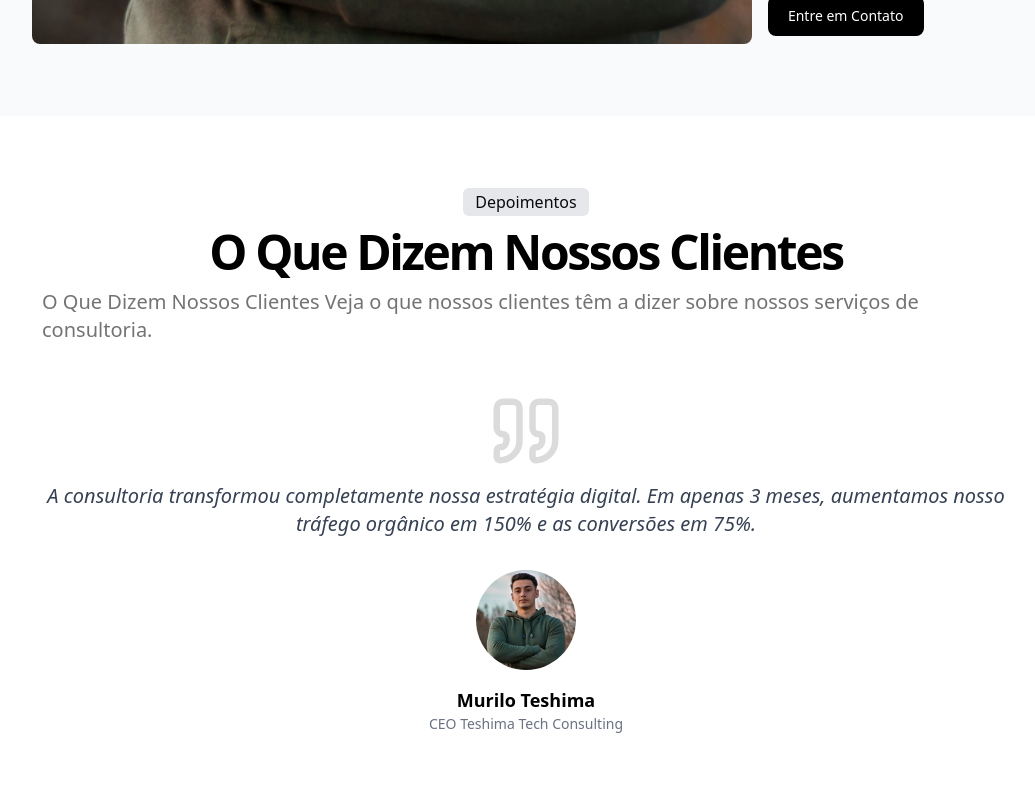
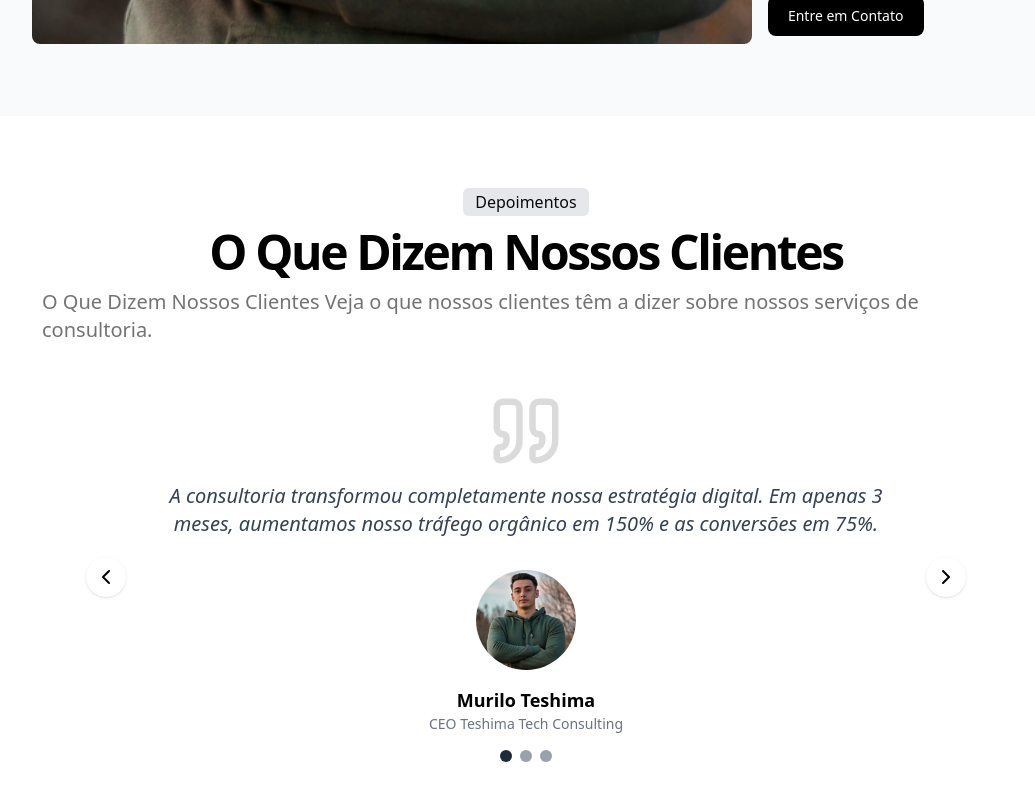
Before and after one commit to MuriloTeshima/teshimatech, a Next.js app: page / in a window 1280 px wide. Shown: the part 2806-3606 px from the top of the page, without its empty margins (114-1149 px from the left). Built offline with nearby package versions, Linux system fonts and the light colour scheme.

Commit message:
Carrocel finalizado

```diff
--- a/src/components/carousel.jsx
+++ b/src/components/carousel.jsx
@@ -1,6 +1,8 @@
-import React from "react"
+"use client"
+
+import { useState } from "react"
 import Image from "next/image"
-import { Quote } from "lucide-react"
+import { Quote, ChevronLeft, ChevronRight } from "lucide-react"
 
 const testimonialImg = "/images/profileimg.png"
 
@@ -13,39 +15,61 @@ const testimonials = [
       "A consultoria transformou completamente nossa estratégia digital. Em apenas 3 meses, aumentamos nosso tráfego orgânico em 150% e as conversões em 75%.",
     avatar: testimonialImg,
   },
-  // {
-  //   id: 2,
-  //   name: "Daniel Padua",
-  //   role: "CTO Teshima Tech Consulting",
-  //   content:
-  //     "A clareza técnica e a visão estratégica que recebemos foram fundamentais para escalar nossas soluções de forma sustentável.",
-  //   avatar: testimonialImg,
-  // },
-  // {
-  //   id: 3,
-  //   name: "Cláudia Ferreira",
-  //   role: "CMO Teshima Tech Consulting",
-  //   content:
-  //     "Nosso posicionamento de marca evoluiu muito com as ações propostas. Resultados concretos em menos de 90 dias.",
-  //   avatar: testimonialImg,
-  // },
+  {
+    id: 2,
+    name: "Murilo Teshima",
+    role: "CEO Teshima Tech Consulting",
+    content:
+      "A consultoria transformou completamente nossa estratégia digital. Em apenas 3 meses, aumentamos nosso tráfego orgânico em 150% e as conversões em 75%.",
+    avatar: testimonialImg,
+  },
+  {
+    id: 3,
+    name: "Murilo Teshima",
+    role: "CEO Teshima Tech Consulting",
+    content:
+      "A consultoria transformou completamente nossa estratégia digital. Em apenas 3 meses, aumentamos nosso tráfego orgânico em 150% e as conversões em 75%.",
+    avatar: testimonialImg,
+  },
+  // Adicione mais depoimentos aqui, se quiser testar
 ]
 
 export default function Carousel() {
+  const [currentIndex, setCurrentIndex] = useState(0)
+
+  const nextSlide = () => {
+    setCurrentIndex((prev) =>
+      prev === testimonials.length - 1 ? 0 : prev + 1
+    )
+  }
+
+  const prevSlide = () => {
+    setCurrentIndex((prev) =>
+      prev === 0 ? testimonials.length - 1 : prev - 1
+    )
+  }
+
+  const isSingleSlide = testimonials.length === 1
+
   return (
-    <div className="flex flex-col items-center justify-center text- gap-8">
+    <div className="relative w-full max-w-4xl overflow-hidden mx-auto">
+      {/* Slides */}
+      <div
+        className="flex transition-transform duration-500 ease-in-out"
+        style={{ transform: `translateX(-${currentIndex * 100}%)` }}
+      >
         {testimonials.map((testimonial) => (
           <div
             key={testimonial.id}
-          className="flex flex-col text-center justify-center items-center gap-8"
+            className="flex-shrink-0 w-full flex flex-col items-center gap-8 px-6"
           >
-          <div className="flex flex-col items-center justify-center gap-3">
+            <div className="flex flex-col items-center gap-3">
               <Quote color="#dbdbdb" size={78} />
-            <p className="text-gray-700 font-light text-xl italic max-w-5xl">
+              <p className="text-gray-700 font-light text-xl italic max-w-3xl text-center">
                 {testimonial.content}
               </p>
             </div>
-          <div className="flex flex-col items-center justify-center">
+            <div className="flex flex-col items-center">
               <Image
                 src={testimonial.avatar}
                 alt={`Foto de ${testimonial.name}`}
@@ -59,5 +83,39 @@ export default function Carousel() {
           </div>
         ))}
       </div>
+
+      {/* Navigation buttons */}
+      {!isSingleSlide && (
+        <>
+          <button
+            onClick={prevSlide}
+            className="absolute left-2 top-1/2 -translate-y-1/2 p-2 bg-white rounded-full shadow hover:bg-gray-200"
+          >
+            <ChevronLeft size={24} />
+          </button>
+          <button
+            onClick={nextSlide}
+            className="absolute right-2 top-1/2 -translate-y-1/2 p-2 bg-white rounded-full shadow hover:bg-gray-200"
+          >
+            <ChevronRight size={24} />
+          </button>
+        </>
+      )}
+
+      {/* Indicators */}
+      {!isSingleSlide && (
+        <div className="flex justify-center mt-4 gap-2">
+          {testimonials.map((_, index) => (
+            <button
+              key={index}
+              onClick={() => setCurrentIndex(index)}
+              className={`w-3 h-3 rounded-full ${
+                index === currentIndex ? "bg-gray-800" : "bg-gray-400"
+              }`}
+            />
+          ))}
+        </div>
+      )}
+    </div>
   )
 }
```
Lines whose indentation alone changed are shown as unchanged.
